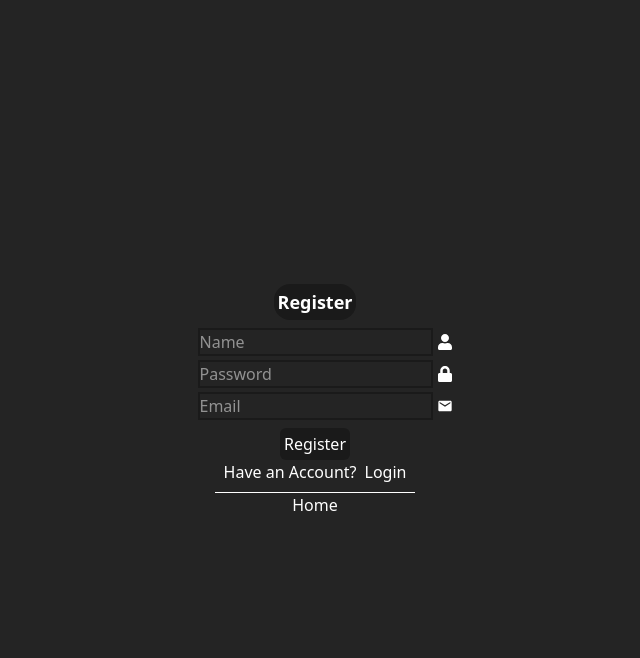
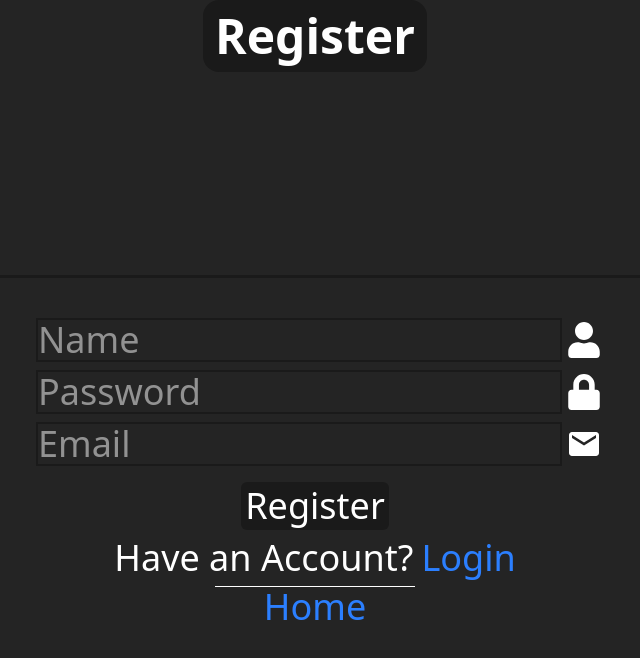
Before and after one commit to A365Nobik/project, a React (Vite) app: page /sign-up in a window 1280 px wide. Shown: the top 658 px of the page, without its empty margins (325-965 px from the left). Built offline with nearby package versions, Linux system fonts and the light colour scheme.

Commit message:
12
verrs 3.0

```diff
--- a/index.html
+++ b/index.html
@@ -1,12 +1,13 @@
-<!doctype html>
+<!DOCTYPE html>
 <html lang="en">
   <head>
     <meta charset="UTF-8" />
-    <link rel="icon" type="image/svg+xml" href="/vite.svg" />
+    <link rel="icon" type="image/svg+xml" href="/public/Untitled.svg" />
     <meta name="viewport" content="width=device-width, initial-scale=1.0" />
-    <title>Vite + React</title>
+
+    <title>Auth</title>
   </head>
-  <body class="h-screen flex justify-center items-center bg-[#242424] text-white">
+  <body class="h-screen m-auto bg-[#242424] text-white">
     <div id="root"></div>
     <script type="module" src="/src/main.jsx"></script>
   </body>
--- a/src/App.jsx
+++ b/src/App.jsx
@@ -1,12 +1,42 @@
-import { Link } from "react-router-dom";
+import { Routes, Route } from "react-router-dom";
+import { useState, useEffect } from "react";
+import SignUp from "./pages/signup";
+import SignIn from "./pages/signin";
+import NotFound from "./pages/NotFound";
+import AccPage from "./pages/AccPage";
+import Home from "./pages/Home";
 
 export default function App() {
+  const [token, setToken] = useState(null);
+
+  useEffect(() => {
+    const storedToken = sessionStorage.getItem("token");
+    if (storedToken) {
+      setToken(JSON.parse(storedToken));
+    }
+  }, []);
+
+  useEffect(() => {
+    if (token) {
+      sessionStorage.setItem("token", JSON.stringify(token));
+    } else {
+      sessionStorage.removeItem("token");
+    }
+  }, [token]);
+
   return (
     <>
-      <div className="flex flex-col justify-center items-center gap-2">
-        <h1>Home page</h1>
-        <Link className="border-solid hover:border-b-1" to={"/sign-in"}>Login</Link>
-      </div>
+      <Routes>
+        <Route path="/" element={<Home token={token} />} />
+        <Route path="/sign-up" element={<SignUp />} />
+        <Route path="/sign-in" element={<SignIn setDataToken={setToken} />} />
+        <Route path="*" element={<NotFound />} />
+        {token ? (
+          <Route path="/acc" element={<AccPage token={token} />}></Route>
+        ) : (
+          ""
+        )}
+      </Routes>
     </>
   );
 }
--- /dev/null
+++ b/src/components/UserData.jsx
@@ -0,0 +1,16 @@
+export default function UseData({ token }) {
+  return (
+    <>
+      <div className="flex flex-col justify-center items-center">
+        <h1>Email- {token.user.email}</h1>
+        <h1>
+          Register date- {token.session.user.email_confirmed_at.slice(0, 10)} {token.session.user.email_confirmed_at.slice(11,16)}
+        </h1>
+        <h1>Last Sign In -{token.session.user.last_sign_in_at
+.slice(0,10)} {token.session.user.last_sign_in_at
+.slice(11,16)}</h1>
+
+      </div>
+    </>
+  );
+}
--- a/src/main.jsx
+++ b/src/main.jsx
@@ -1,10 +1,12 @@
 import { StrictMode } from "react";
 import { createRoot } from "react-dom/client";
 import "./index.css";
-import { router } from "./router";
-import { RouterProvider } from "react-router-dom";
+import { BrowserRouter } from "react-router-dom";
+import App from "./App";
 createRoot(document.getElementById("root")).render(
   <StrictMode>
-    <RouterProvider router={router}/>
+    <BrowserRouter>
+    <App/>
+    </BrowserRouter>
   </StrictMode>
 );
--- /dev/null
+++ b/src/pages/AccPage.jsx
@@ -0,0 +1,46 @@
+import { useState } from "react";
+import { Link } from "react-router-dom";
+import UserData from "../components/UserData";
+
+export default function Home({ token }) {
+  const [showData, setShowData] = useState(false);
+
+  function handleClick() {
+    setShowData(!showData);
+  }
+  return (
+    <>
+      <footer className="flex justify-center items-center ">
+        <h1 className="font-bold text-5xl bg-[#1a1a1a] p-3 rounded-2xl">
+          Account Page
+        </h1>
+      </footer>
+      <main className="flex flex-col justify-center items-center h-screen text-3xl">
+        <div className="flex flex-col justify-center items-center">
+          <h1>Welcome, {token.user.user_metadata.name}</h1>
+          {showData?<UserData token={token} />:""}
+          <button onClick={handleClick} className="bg-[#1a1a1a] p-1 rounded-md">
+            Show my data
+          </button>
+        </div>
+        <div className="flex flex-col justify-center items-center gap-2">
+          <Link
+            className="flex justify-self-center border-solid hover:border-b-1 w-max text-center  text-blue-500"
+            to={"/"}
+          >
+            Home
+          </Link>
+          <a
+            href="/"
+            className="bg-[#1a1a1a] p-1 rounded-md"
+            onClick={() => {
+              sessionStorage.removeItem("token");
+            }}
+          >
+            Logout
+          </a>
+        </div>
+      </main>
+    </>
+  );
+}
--- a/src/pages/Home.jsx
+++ b/src/pages/Home.jsx
@@ -1,10 +1,47 @@
-export default function Home(){
+import { Link } from "react-router-dom";
 
+export default function Home({ token }) {
+  console.log(token);
+  return (
+    <>
+      <header className="flex justify-center items-center text-center">
+        <h1 className=" bg-[#1a1a1a] p-3 rounded-2xl text-5xl font-bold ">
+          Home page
+        </h1>
+      </header>
 
-  return(
-    <>
-    <h1>Home Page</h1>
+      <main className="flex  justify-center m-auto mb-0 items-center">
+        <div className="flex flex-col  h-screen m-0 justify-center items-center gap-2 text-center text-3xl">
+          <div className="flex justify-center items-center gap-2">
+            <Link
+              className=" hover:border-b-1    text-blue-500"
+              to={"/sign-in"}
+            >
+              Login
+            </Link>
+            <Link className="hover:border-b-1  text-blue-500 " to={"/sign-up"}>
+              Register
+            </Link>
+          </div>
+          {token ? (
+            <Link className="hover:border-b-1  text-blue-500" to={"/acc"}>
+              My account Page
+            </Link>
+          ) : (
+            ""
+          )}
+        </div>
+      </main>
+      <footer className=" flex  gap-3 justify-center items-center">
+        Created by A365Nobik with
+        <a
+          target="_blank"
+          className="hover:border-b-1  text-blue-500"
+          href="https://supabase.com/"
+        >
+          SupaBase
+        </a>
+      </footer>
     </>
-
-  )
+  );
 }
--- a/src/pages/NotFound.jsx
+++ b/src/pages/NotFound.jsx
@@ -2,9 +2,9 @@ import { Link } from "react-router-dom"
 
 export default function NotFound(){
   return(
-    <div>
-        <h1>Page not found</h1>
-        <Link to={"/"}>Home Page</Link>
+    <div className="flex flex-col justify-center items-center gap-4">
+        <h1 className=" bg-[#1a1a1a] p-1 rounded-2xl font-bold text-lg">Page not found</h1>
+        <Link className="border-solid hover:border-b-1  text-blue-500" to={"/"}>Home Page</Link>
     </div>
   )
 }
--- a/src/pages/signin.jsx
+++ b/src/pages/signin.jsx
@@ -2,7 +2,7 @@ import { Link, useNavigate } from "react-router-dom";
 import { useState } from "react";
 import { supabase } from "../client";
 
-export default function SignIn() {
+export default function SignIn({ setDataToken }) {
   const [dataForm, setDataForm] = useState({
     email: "",
     password: "",
@@ -30,24 +30,39 @@ export default function SignIn() {
       if (data.user === null && data.session === null) {
         alert("User is not defined!");
       } else {
-        navigate("/home");
+        setDataToken(data);
+        navigate("/acc");
       }
     } catch (error) {
       alert(error.message);
     }
   }
 
+async function signInWithEmail() {
+  const { data, error } = await supabase.auth.signInWithOtp({
+    email: dataForm.email,
+    options: {
+      // set this to false if you do not want the user to be automatically signed up
+      shouldCreateUser: true,
+      emailRedirectTo: 'https://nobik-auth.netlify.app/acc',
+    },
+  })
+}
+
+
   return (
     <>
-      <div className="flex flex-col justify-center items-center text-#ffffffde">
+      <footer className="flex justify-center items-center ">
+        <h1 className="font-bold text-5xl bg-[#1a1a1a] p-3 rounded-2xl">
+          Login
+        </h1>
+      </footer>
+      <main className="flex justify-center items-center h-screen text-4xl ">
+        <div className="flex flex-col justify-center items-center text-#ffffffde border-solid border-3 px-2 py-6 rounded-2xl border-[#1a1a1a] sm:t ">
           <form
             onSubmit={handleSubmit}
-          //   onSubmit={handleSubmit}
             className="flex flex-col justify-center items-center gap-2"
           >
-          <h1 className=" bg-[#1a1a1a] p-1 rounded-2xl font-bold text-lg">
-            Login
-          </h1>
             <input
               className="border-[#1a1a1a] border-2 outline-0"
               onChange={handleChange}
@@ -69,20 +84,21 @@ export default function SignIn() {
           <div className="flex flex-col justify-center items-center">
             <p>Don't have an account?</p>
             <Link
-            className="border-solid hover:border-b-1 w-max text-center"
+              className="border-solid hover:border-b-1 w-max text-center  text-blue-500"
               to={"/sign-up"}
             >
               Register
             </Link>
           </div>
-      </div>
           <hr className="w-50 mt-2" />
           <Link
-        className="flex justify-self-center border-solid hover:border-b-1 w-max text-center"
+            className="flex justify-self-center border-solid hover:border-b-1 w-max text-center  text-blue-500"
             to={"/"}
           >
             Home
           </Link>
+        </div>
+      </main>
     </>
   );
 }
--- a/src/pages/signup.jsx
+++ b/src/pages/signup.jsx
@@ -1,7 +1,6 @@
 import { useState } from "react";
 import { supabase } from "../client";
 import { Link, useNavigate } from "react-router-dom";
-import { FaPhoneFlip } from "react-icons/fa6";
 import { MdEmail } from "react-icons/md";
 import { FaUser } from "react-icons/fa";
 import { FaLock } from "react-icons/fa";
@@ -13,12 +12,8 @@ export default function SignUp() {
     email: "",
     phone: "",
   });
-  const [phone, setPhone] = useState(false);
   const navigate = useNavigate();
 
-  function handleClick() {
-    setPhone(!phone);
-  }
   console.log(dataForm);
   function handleChange(event) {
     setDataForm((prevFormData) => {
@@ -27,29 +22,6 @@ export default function SignUp() {
         [event.target.name]: event.target.value,
       };
     });
-  }
-  async function handleSubmitPhone(a) {
-    a.preventDefault();
-    try {
-      const { data, error } = await supabase.auth.signUp({
-        phone: dataForm.phone,
-        password: dataForm.password,
-        options: {
-          channel: "whatsapp",
-          name: dataForm.name,
-        },
-      });
-      console.log("Navigate");
-      await navigate("/home");
-      if (error) throw error;
-    } catch (error) {
-      alert(error.message);
-      console.log(data);
-      if (dataForm.email === "") alert("Please enter Phone");
-      else alert("Check your Phone");
-      if (dataForm.name === "") alert("Please enter name");
-      if (dataForm.password === "") alert("Please enter password");
-    }
   }
 
   async function handleSubmitEmail(e) {
@@ -77,17 +49,21 @@ export default function SignUp() {
   }
 
   return (
-    <div className="flex justify-center items-center flex-col">
-      <form
-        className="flex justify-center items-center flex-col gap-2"
-        onSubmit={!phone ? handleSubmitEmail : handleSubmitPhone}
-      >
-        <h1 className=" bg-[#1a1a1a] p-1 rounded-2xl font-bold text-lg">
+    <>
+      <footer className="flex justify-center items-center ">
+        <h1 className="font-bold text-5xl bg-[#1a1a1a] p-3 rounded-2xl">
           Register
         </h1>
+      </footer>
+      <main className="flex justify-center items-center h-screen text-4xl  w-screen ">
+        <div className="flex justify-center items-center flex-col border-solid border-3 py-10 sm:text-red rounded-2xl border-[#1a1a1a] w-screen ">
+          <form
+            className="flex justify-center items-center flex-col gap-2 "
+            onSubmit={handleSubmitEmail}
+          >
             <div
               className="flex flex-col justify-center items-center
-        gap-1 ml-5"
+            gap-2 ml-5 pr-3"
             >
               <div className="gap-1 flex justify-center items-center">
                 <input
@@ -113,38 +89,36 @@ export default function SignUp() {
               <div className="gap-1 flex justify-center items-center">
                 <input
                   className="border-[#1a1a1a] border-2 outline-0"
-              type={!phone ? "text" : "number"}
-              name={!phone ? "email" : "phone"}
-              placeholder={!phone ? "Email" : "Phone"}
+                  type="text"
+                  name="email"
+                  placeholder="Email"
                   onChange={handleChange}
                 />
-            {!phone ? (
-              <MdEmail onClick={handleClick} />
-            ) : (
-              <FaPhoneFlip onClick={handleClick} />
-            )}
+                <MdEmail />
               </div>
             </div>
-        <button className="bg-[#1a1a1a] p-1 rounded-md" type="submit">
+            <button className="bg-[#1a1a1a] p-1 m-2 rounded-md" type="submit">
               Register
             </button>
           </form>
           <div className="flex  gap-2">
             <p>Have an Account?</p>
             <Link
-          className="border-solid hover:border-b-1 w-max text-center"
+              className="border-solid hover:border-b-1 w-max text-center  text-blue-500"
               to={"/sign-in"}
             >
               Login
             </Link>
           </div>
-      <hr className="w-50 mt-2" />
+          <hr className="w-50 mt-2 " />
           <Link
-        className="flex justify-self-center border-solid hover:border-b-1 w-max text-center"
+            className="flex justify-self-center border-solid hover:border-b-1 w-max text-center text-blue-500"
             to={"/"}
           >
             Home
           </Link>
         </div>
+      </main>
+    </>
   );
 }
```
Also changed, not shown: src/router.jsx (deleted, +0 -14 lines), public/Logo365.svg (added), public/Untitled.svg (added). Lines whose indentation alone changed are shown as unchanged.
